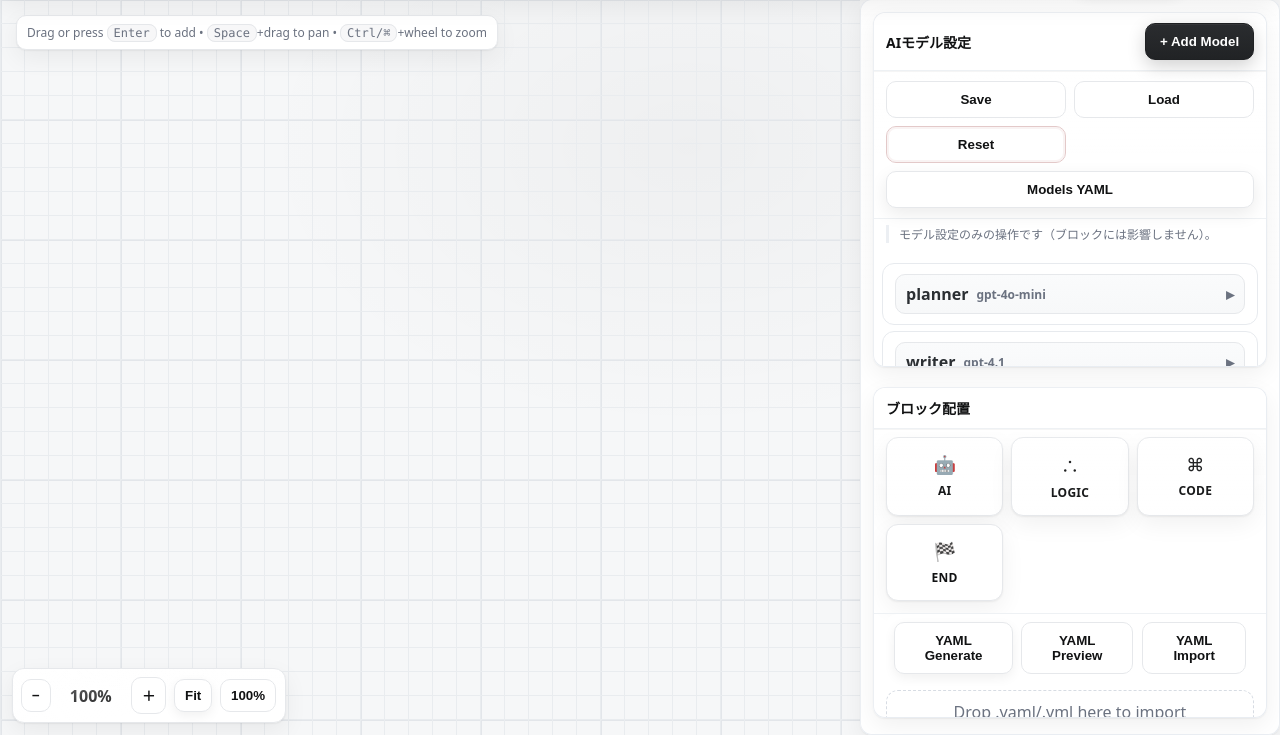
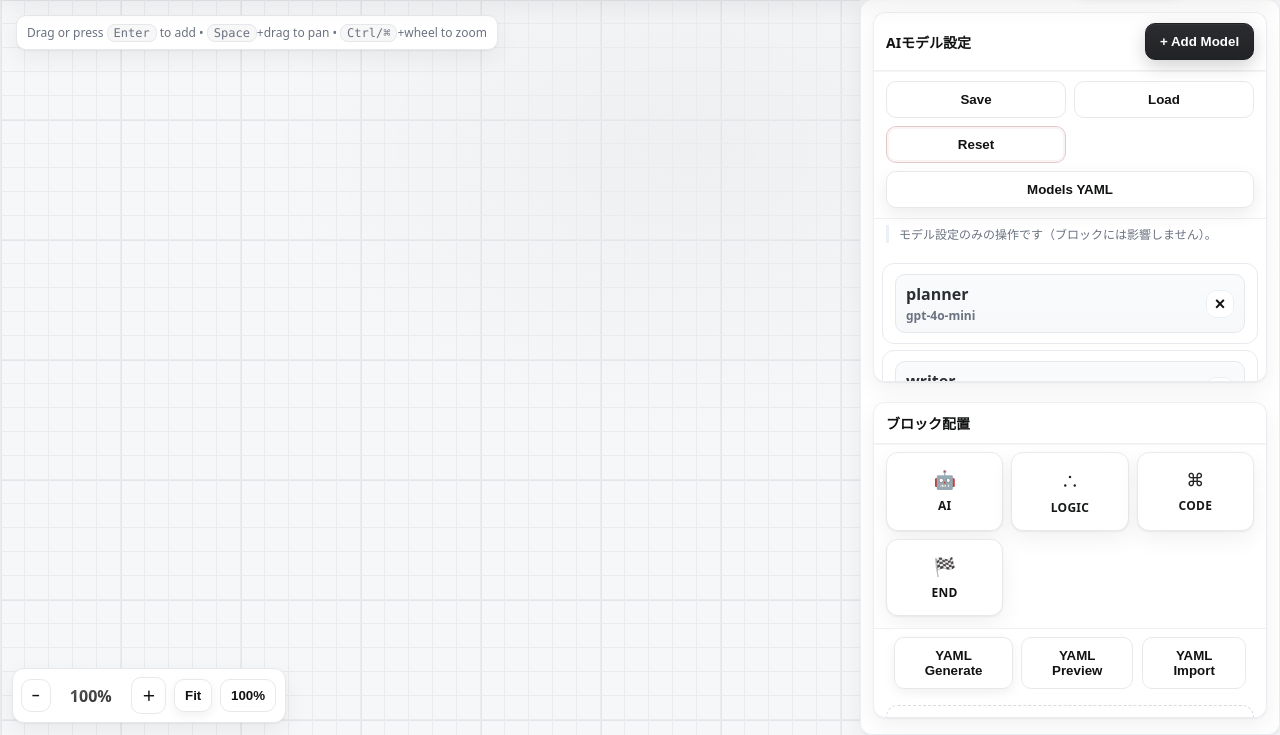
Before and after one commit to foxn2000/sdg_ui, a Flask app: page / in a window 1280 px wide. Shown: the part 65-800 px from the top of the page. Run offline with Flask 3, Linux system fonts and the light colour scheme; some libraries are stand-ins or nearby versions.

Commit message:
削除ボタンの追加

```diff
--- a/sdg_app/static/css/style.css
+++ b/sdg_app/static/css/style.css
@@ -521,13 +521,42 @@ fieldset.inline-list{
   background: linear-gradient(180deg, #fafbfc, #f7f8f9);
   border:1px solid #e6e8eb;
   display:flex; align-items:center; gap:8px;
+  justify-content:space-between;
 }
 .models-list details[open] > summary{ background:#ffffff }
-.models-list details > summary::after{
-  content:'▸'; margin-left:auto; color:var(--muted);
-  transition: transform .12s ease;
+
+/* モデル情報の表示 */
+.model-info{
+  display:flex;
+  flex-direction:column;
+  gap:2px;
+  flex:1;
+  min-width:0;
 }
-.models-list details[open] > summary::after{ content:'▾' }
+
+/* 削除ボタンのスタイル */
+.model-delete-btn{
+  flex-shrink:0;
+  background:#ffffff;
+  color:var(--text);
+  border:1px solid #eceff3;
+  width:28px;
+  height:28px;
+  border-radius:10px;
+  display:inline-flex;
+  align-items:center;
+  justify-content:center;
+  font-size:18px;
+  line-height:1;
+  padding:0;
+  transition: all .12s ease;
+}
+.model-delete-btn:hover{
+  background:#fff5f5;
+  border-color:#fecaca;
+  color:#dc2626;
+  box-shadow: 0 0 0 3px rgba(220, 38, 38, .1) inset;
+}
 
 /* モデルリスト独立スクロール（ヘッダー/ツール固定） */
 #modelsPanel{ display:flex; flex-direction:column; }
--- a/sdg_app/static/js/app.ui.models.js
+++ b/sdg_app/static/js/app.ui.models.js
@@ -12,8 +12,11 @@ function renderModelsPanel() {
     details.dataset.index = String(idx);
     const summary = document.createElement('summary');
     summary.innerHTML = `
-      <span class="model-title">${escapeHtml(m.name || '(unnamed)')}</span>
-      <span class="model-id">${escapeHtml(m.api_model || '')}</span>
+      <span class="model-info">
+        <span class="model-title">${escapeHtml(m.name || '(unnamed)')}</span>
+        <span class="model-id">${escapeHtml(m.api_model || '')}</span>
+      </span>
+      <button class="model-delete-btn" data-act="del-summary" type="button" title="削除">×</button>
     `;
     details.appendChild(summary);
 
@@ -30,7 +33,19 @@ function renderModelsPanel() {
     container.appendChild(details);
 
     // events
+    const deleteBtn = summary.querySelector('[data-act="del-summary"]');
+    deleteBtn.addEventListener('click', (ev) => {
+      ev.stopPropagation();
+      ev.preventDefault();
+      const i = Number(details.dataset.index);
+      if (confirm(`モデル "${state.models[i].name}" を削除しますか？`)) {
+        state.models.splice(i, 1);
+        renderModelsPanel(); renderNodes(); drawConnections();
+      }
+    });
+
     summary.addEventListener('click', (ev) => {
+      if (ev.target.closest('[data-act="del-summary"]')) return;
       ev.preventDefault();
       openModelModal(Number(details.dataset.index));
     });
```
